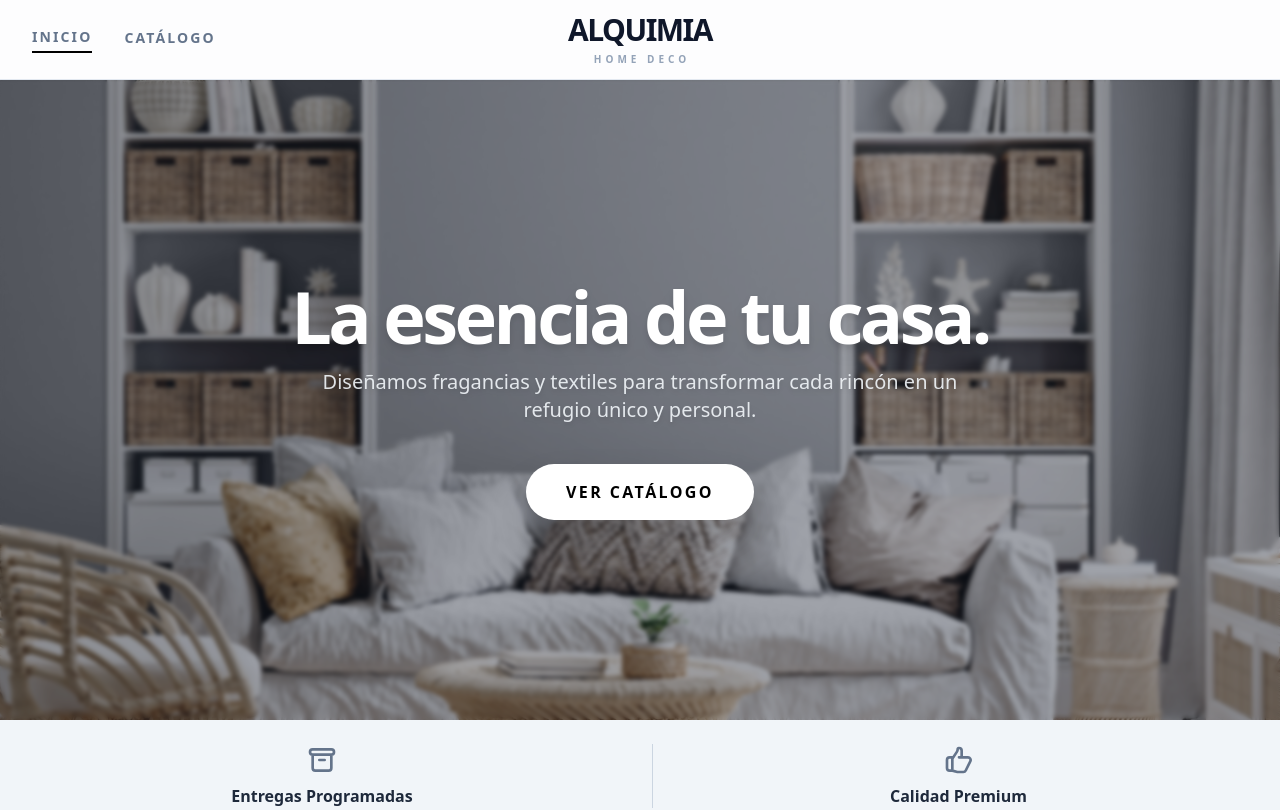
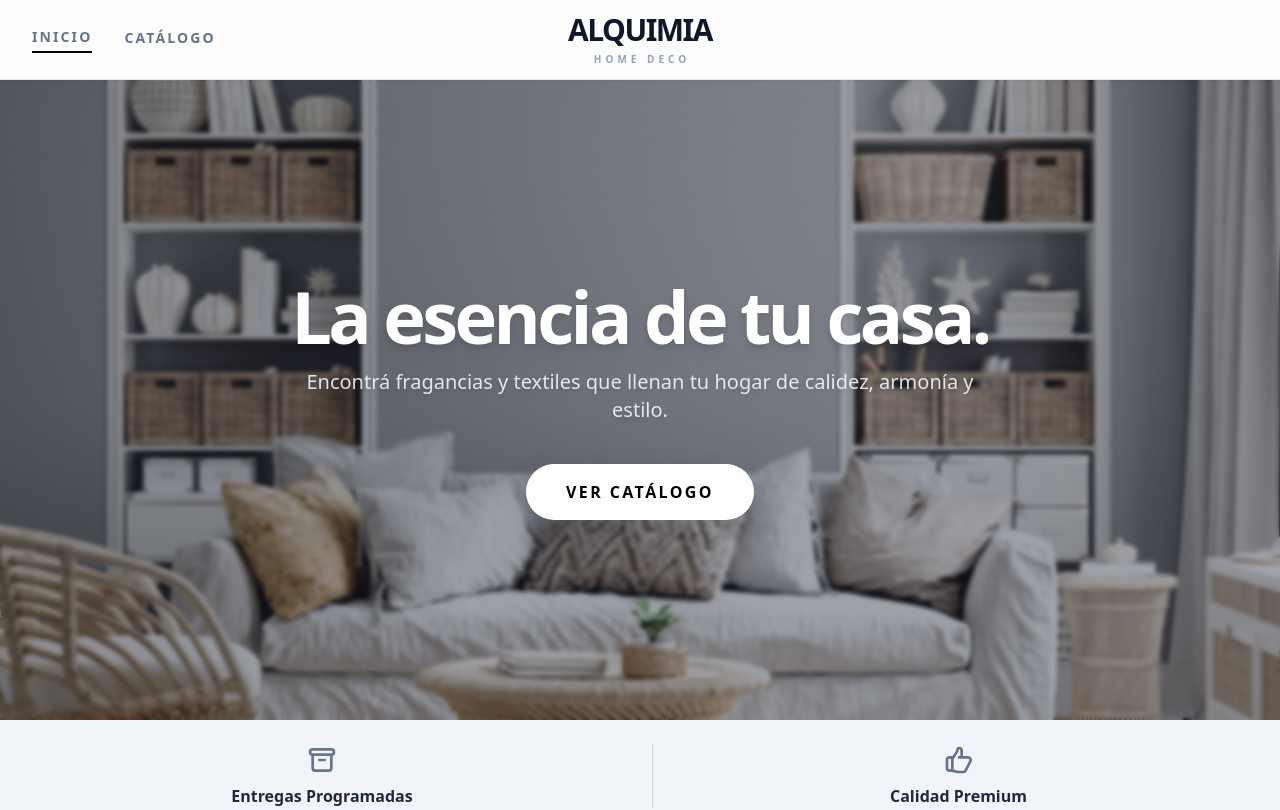
Before and after one commit to FedeeMest/Alquimia_Home_Deco, an Angular app in the folder alquimia-front/: page / in a window 1280 px wide. Shown: the top 810 px of the page. Built offline with nearby package versions, Linux system fonts and the light colour scheme.

Commit message:
change_text_home

```diff
--- a/alquimia-front/src/app/components/home/home.html
+++ b/alquimia-front/src/app/components/home/home.html
@@ -14,7 +14,7 @@
                 La esencia de tu casa.
             </h1>
             <p class="text-lg md:text-xl font-medium text-slate-100 max-w-2xl mx-auto mb-10 drop-shadow-md opacity-90">
-                Diseñamos fragancias y textiles para transformar cada rincón en un refugio único y personal.
+                Encontrá fragancias y textiles que llenan tu hogar de calidez, armonía y estilo.
             </p>
             <a routerLink="/catalogo" class="bg-white hover:bg-slate-100 text-black px-10 py-4 rounded-full font-black uppercase tracking-[0.15em] transition-all transform hover:scale-105 hover:shadow-xl active:scale-95 shadow-2xl">
                 Ver Catálogo
```
